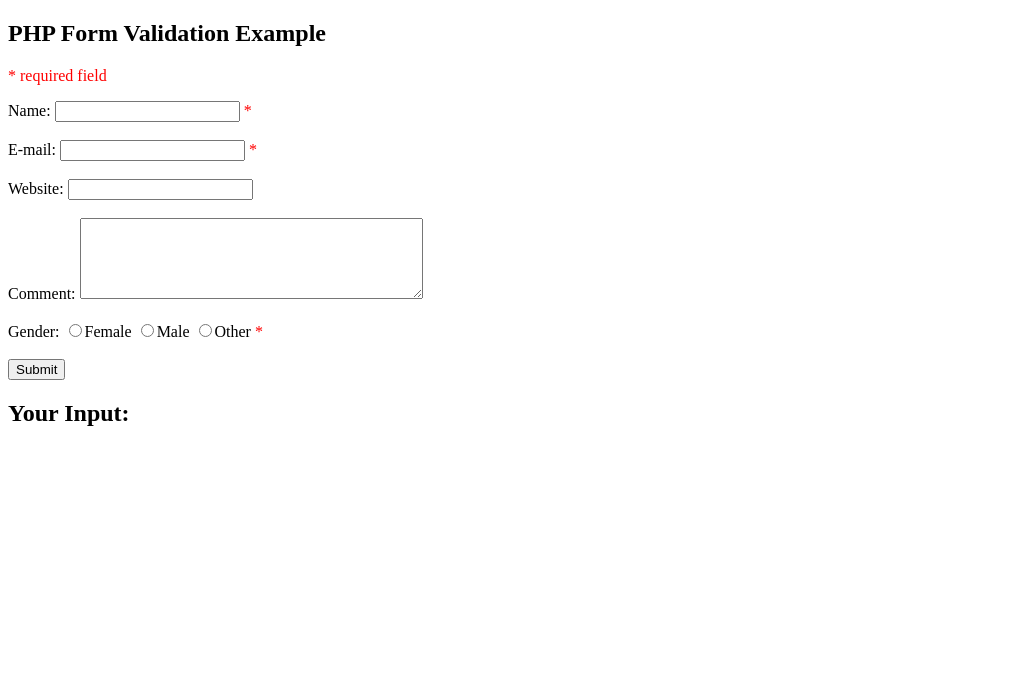
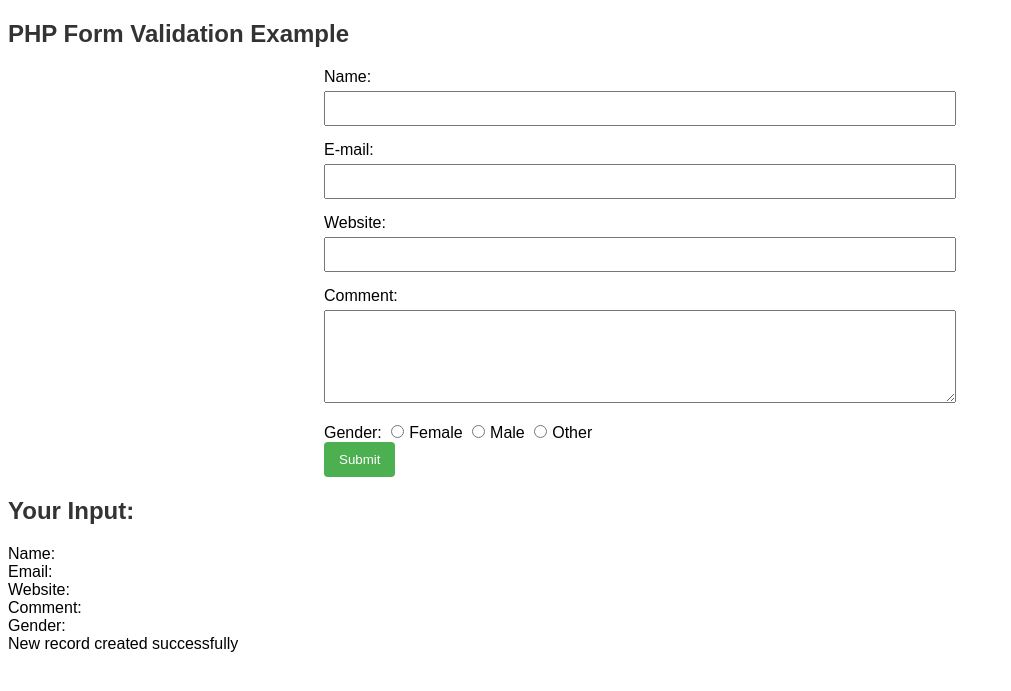
Before and after one commit to mmmanlapaz/lab2, a PHP site: page /Form.php in a window 1280 px wide. Shown: the top 691 px of the page, without its empty margins (0-1011 px from the left). Run offline with PHP 8.4, Linux system fonts and the light colour scheme.

Commit message:
Updated SQL

```diff
--- a/week10/Form.php
+++ b/week10/Form.php
@@ -1,62 +1,69 @@
 <!DOCTYPE HTML>
 <html>
+
 <head>
   <style>
-.error {color: #FF0000;}
+    body {
+      font-family: Arial, sans-serif;
+    }
+
+    h2 {
+      color: #333;
+    }
+
+    form {
+      width: 50%;
+      margin: 0 auto;
+    }
+
+    input[type="text"],
+    textarea {
+      width: 100%;
+      padding: 8px;
+      margin: 5px 0 15px 0;
+      display: inline-block;
+      box-sizing: border-box;
+    }
+
+    input[type="radio"] {
+      margin-right: 5px;
+    }
+
+    input[type="submit"] {
+      background-color: #4CAF50;
+      color: white;
+      padding: 10px 15px;
+      border: none;
+      border-radius: 4px;
+      cursor: pointer;
+    }
+
+    input[type="submit"]:hover {
+      background-color: #45a049;
+    }
+
+    #output {
+      margin-top: 20px;
+    }
   </style>
 </head>
+
 <body>
 
   <?php
   // define variables and set to empty values
-$nameErr = $emailErr = $genderErr = $websiteErr = "";
   $name = $email = $gender = $comment = $website = "";
 
   if ($_SERVER["REQUEST_METHOD"] == "POST") {
-  if (empty($_POST["name"])) {
-    $nameErr = "Name is required";
-  } else {
     $name = test_input($_POST["name"]);
-    // check if name only contains letters and whitespace
-    if (!preg_match("/^[a-zA-Z-' ]*$/",$name)) {
-      $nameErr = "Only letters and white space allowed";
-    }
+    $email = test_input($_POST["email"]);
+    $website = test_input($_POST["website"]);
+    $comment = test_input($_POST["comment"]);
+    $gender = test_input($_POST["gender"]);
   }
 
-  if (empty($_POST["email"])) {
-    $emailErr = "Email is required";
-  } else {
-    $email = test_input($_POST["email"]);
-    // check if e-mail address is well-formed
-    if (!filter_var($email, FILTER_VALIDATE_EMAIL)) {
-      $emailErr = "Invalid email format";
-    }
-  }
-
-  if (empty($_POST["website"])) {
-    $website = "";
-  } else {
-    $website = test_input($_POST["website"]);
-    // check if URL address syntax is valid (this regular expression also allows dashes in the URL)
-    if (!preg_match("/\b(?:(?:https?|ftp):\/\/|www\.)[-a-z0-9+&@#\/%?=~_|!:,.;]*[-a-z0-9+&@#\/%=~_|]/i",$website)) {
-      $websiteErr = "Invalid URL";
-    }
-  }
-
-  if (empty($_POST["comment"])) {
-    $comment = "";
-  } else {
-    $comment = test_input($_POST["comment"]);
-  }
-
-  if (empty($_POST["gender"])) {
-    $genderErr = "Gender is required";
-  } else {
-    $gender = test_input($_POST["gender"]);
-  }
-}
-
-function test_input($data) {
+  function test_input($data)
+  {
     $data = trim($data);
     $data = stripslashes($data);
     $data = htmlspecialchars($data);
@@ -65,47 +72,30 @@ function test_input($data) {
   ?>
 
   <h2>PHP Form Validation Example</h2>
-<p><span class="error">* required field</span></p>
-<form method="post" action="<?php echo htmlspecialchars($_SERVER["PHP_SELF"]);?>">
-  Name: <input type="text" name="name" value="<?php echo $name;?>">
-  <span class="error">* <?php echo $nameErr;?></span>
-  <br><br>
-  E-mail: <input type="text" name="email" value="<?php echo $email;?>">
-  <span class="error">* <?php echo $emailErr;?></span>
-  <br><br>
-  Website: <input type="text" name="website" value="<?php echo $website;?>">
-  <span class="error"><?php echo $websiteErr;?></span>
-  <br><br>
-  Comment: <textarea name="comment" rows="5" cols="40"><?php echo $comment;?></textarea>
-  <br><br>
+  <form method="post" action="<?php echo htmlspecialchars($_SERVER["PHP_SELF"]); ?>">
+    Name: <input type="text" name="name"><br>
+    E-mail: <input type="text" name="email"><br>
+    Website: <input type="text" name="website"><br>
+    Comment: <textarea name="comment" rows="5" cols="40"></textarea><br>
     Gender:
-  <input type="radio" name="gender" <?php if (isset($gender) && $gender=="female") echo "checked";?> value="female">Female
-  <input type="radio" name="gender" <?php if (isset($gender) && $gender=="male") echo "checked";?> value="male">Male
-  <input type="radio" name="gender" <?php if (isset($gender) && $gender=="other") echo "checked";?> value="other">Other
-  <span class="error">* <?php echo $genderErr;?></span>
-  <br><br>
+    <input type="radio" name="gender" value="female">Female
+    <input type="radio" name="gender" value="male">Male
+    <input type="radio" name="gender" value="other">Other<br>
     <input type="submit" name="submit" value="Submit">
   </form>
 
+  <div id="output">
     <?php
     echo "<h2>Your Input:</h2>";
-echo $name;
-echo "<br>";
-echo $email;
-echo "<br>";
-echo $website;
-echo "<br>";
-echo $comment;
-echo "<br>";
-echo $gender;
+    echo "Name: $name <br>";
+    echo "Email: $email <br>";
+    echo "Website: $website <br>";
+    echo "Comment: $comment <br>";
+    echo "Gender: $gender <br>";
     ?>
+  </div>
 
   <?php
-
-if ($_SERVER["REQUEST_METHOD"] == "POST")
-{
-
-// For Xampp Localhost
 //$servername = "localhost";
 //$username = "root";
 //$password = "";
@@ -118,21 +108,23 @@ $password = "g_6bCitLu.ljMK*m";
 $dbname = "webprogmi221";
 
 // Create connection
-$conn = new mysqli($servername, $username, $password, $dbname);
+$conn = mysqli_connect($servername, $username, $password, $dbname);
 // Check connection
-if ($conn->connect_error) {
-  die("Connection failed: " . $conn->connect_error);
+if (!$conn) {
+  die("Connection failed: " . mysqli_connect_error());
 }
 
-$sql = "INSERT INTO mmmanlapaz_myguests (name, email,website,comment,gender)
-VALUES ('$name', '$email','$website','$comment','$gender')";
+$sql = "INSERT INTO mmmanlapaz_myguests (name, email, website, comment, gender)
+VALUES ('$name', '$email', '$website', '$comment', '$gender')";
 
-if ($conn->query($sql) === TRUE) {
+if (mysqli_query($conn, $sql)) {
   echo "New record created successfully";
 } else {
-  echo "Error: " . $sql . "<br>" . $conn->error;
+  echo "Error: " . $sql . "<br>" . mysqli_error($conn);
 }
 
-$conn->close();
-}
+mysqli_close($conn);
 ?>
+
+</body>
+</html>
```
Lines whose indentation alone changed are shown as unchanged.
